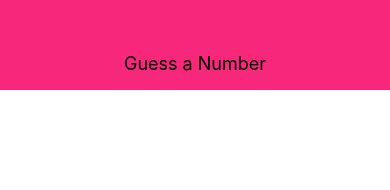
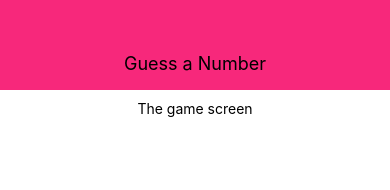
Before and after one commit to Christian-Vasilev/GuessTheNumber, a React Native app: screen / in a window 390 px wide. Shown: the top 190 px of the page. Built offline with nearby package versions, Linux system fonts and the light colour scheme.

Commit message:
Add the game screen component

```diff
--- a/App.js
+++ b/App.js
@@ -1,11 +1,13 @@
 import { StatusBar } from 'expo-status-bar';
 import { StyleSheet, Text, View } from 'react-native';
 import Header from './components/Header';
+import StartGameScreen from './screens/StartGameScreen';
 
 export default function App() {
   return (
     <View style={styles.screen}>
       <Header title='Guess a Number' />
+      <StartGameScreen />
     </View>
   );
 }
--- /dev/null
+++ b/screens/StartGameScreen/StartGameScreen.js
@@ -0,0 +1,24 @@
+import React from 'react';
+import {
+    View,
+    Text,
+    StyleSheet
+} from 'react-native';
+
+const StartGameScreen = () => {
+    return (
+        <View style={styles.screen}>
+            <Text>The game screen</Text>
+        </View>
+    );
+}
+
+const styles = new StyleSheet.create({
+    screen: {
+        flex: 1,
+        padding: 10,
+        alignItems: 'center',
+    },
+});
+
+export default StartGameScreen;
--- /dev/null
+++ b/screens/StartGameScreen/index.js
@@ -0,0 +1 @@
+export { default } from './StartGameScreen';
```
